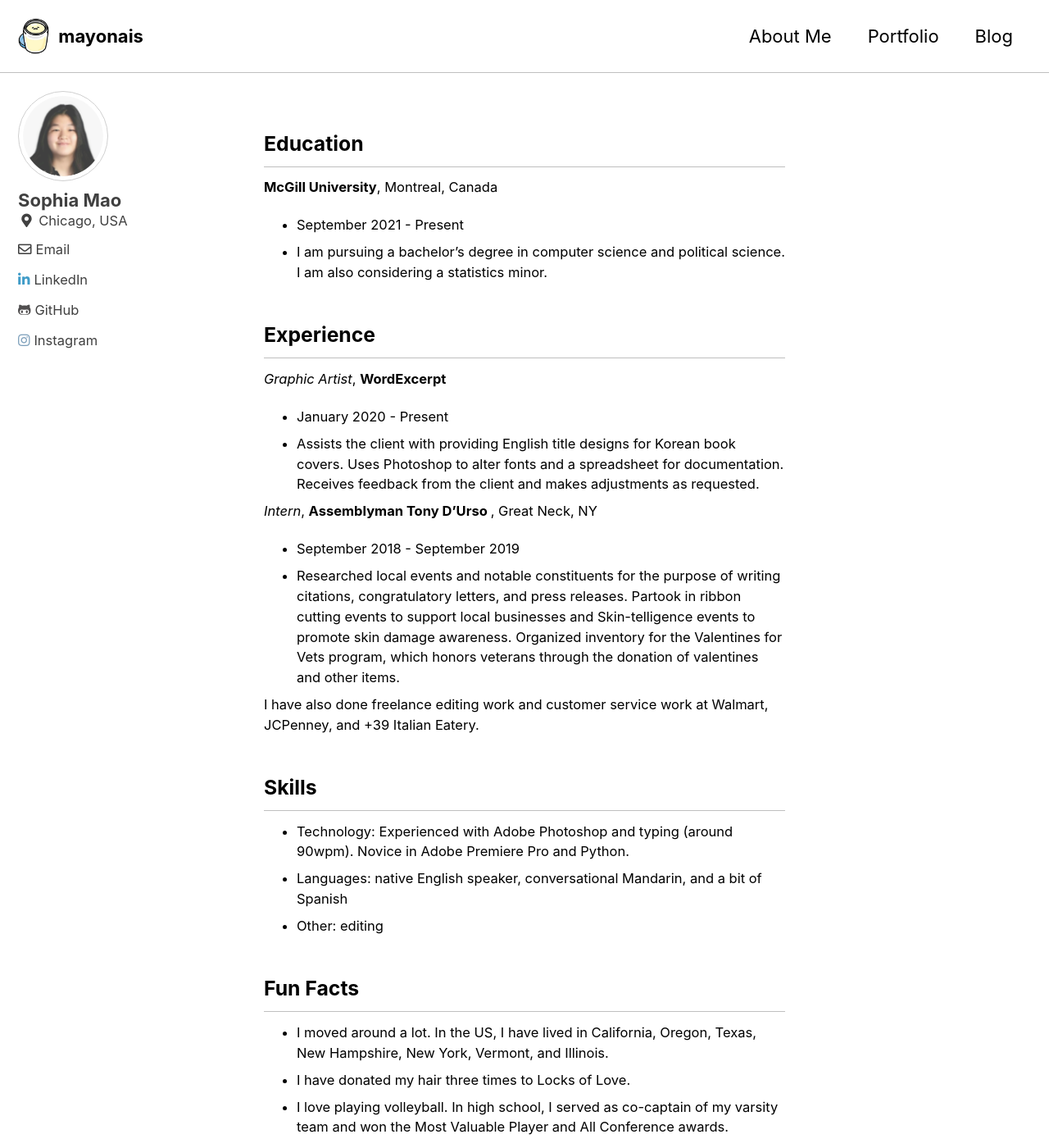
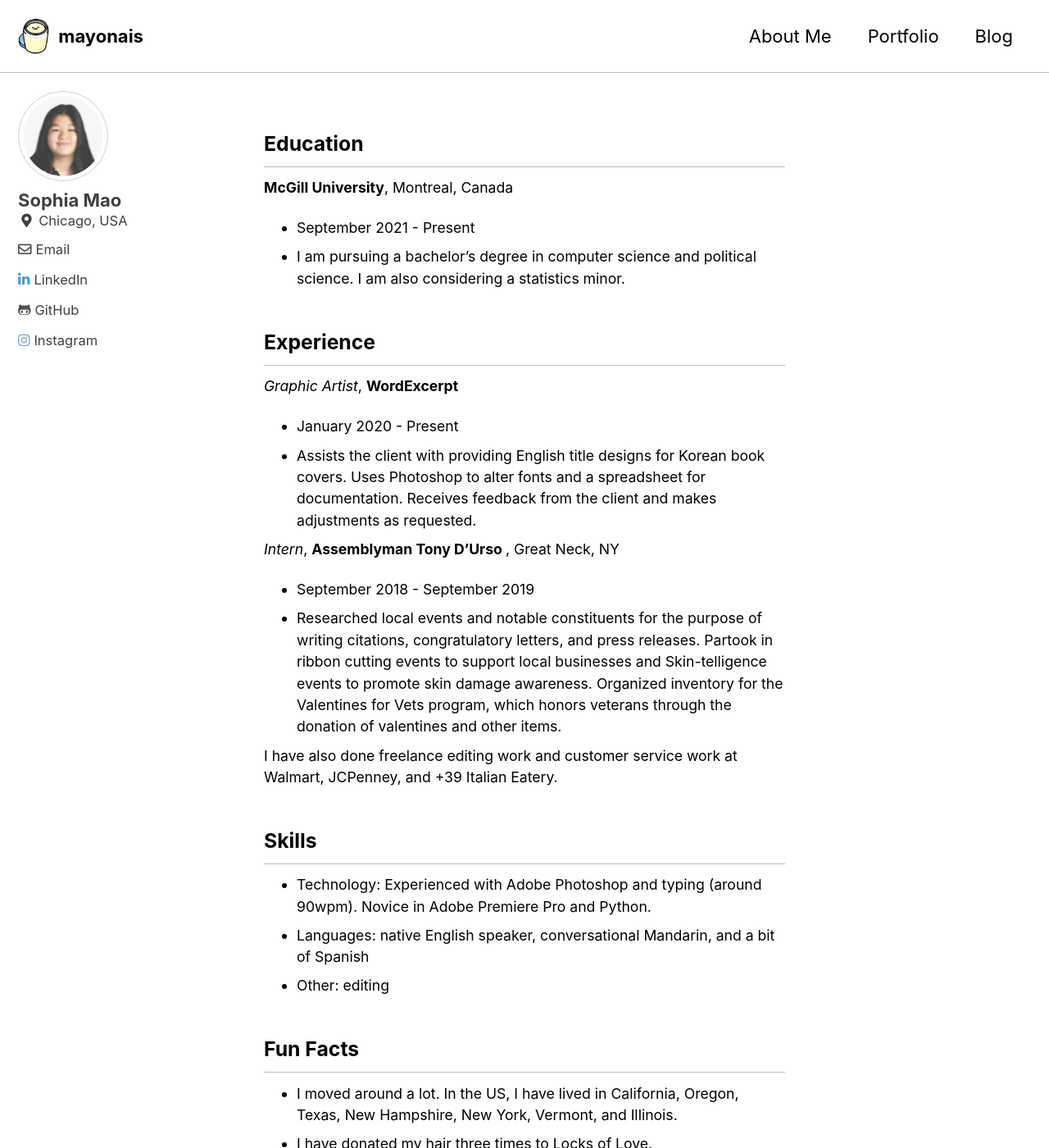
Before and after one commit to mayonais/mayonais.github.io, a Jekyll site: the page built from index.html, in a window 1280 px wide and 1400 px high. Shown: the whole window at 82% size. Built offline with Jekyll 4.4.1, drawn with Linux system fonts in a browser that asks for light colours; cached includes are drawn as plain includes; the list of posts is cut into pages by our own code.

Commit message:
about size

```diff
--- a/_sass/minimal-mistakes/_page.scss
+++ b/_sass/minimal-mistakes/_page.scss
@@ -108,8 +108,8 @@ body {
   p,
   li,
   dl {
-    font-size: 0.75em;
-    padding: 0px 0px
+    font-size: 0.8em;
+    padding: -5px 0px
   }
 
   ul,
```
